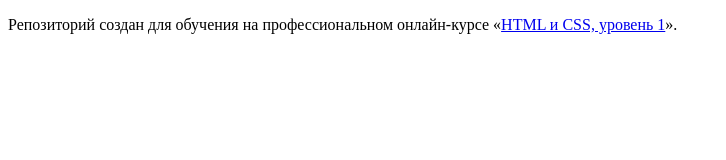
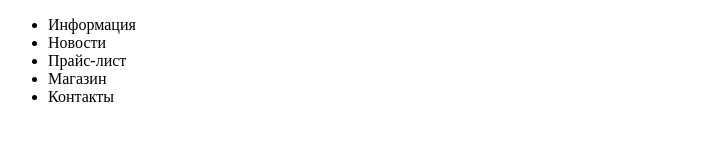
Before and after one commit to shtaz87/1350565-barbershop-27, a plain HTML site: page index.html in a window 1280 px wide. Shown: the whole page, without its empty margins (0-726 px from the left). Drawn offline with Linux system fonts and the light colour scheme.

Commit message:
Update index.html

```diff
--- a/index.html
+++ b/index.html
@@ -2,11 +2,23 @@
 <html lang="ru">
   <head>
     <meta charset="utf-8">
-    <title>HTML Academy: Барбершоп</title>
+    <title>HTML Academy: Барбершоп каталог</title>
   </head>
   <body>
 
-    <p>Репозиторий создан для обучения на профессиональном онлайн‑курсе «<a href="https://htmlacademy.ru/intensive/htmlcss">HTML и CSS, уровень 1</a>».</p>
+    <header>
+    <nav>
+    	<ul>
+        	<li>Информация</li>
+            <li>Новости</li>
+            <li>Прайс-лист</li>
+            <li>Магазин</li>
+            <li>Контакты</li>
+        </ul>
+    </nav>
+    </header>
+    <main>
+    </main>
 
   </body>
 </html>
```
